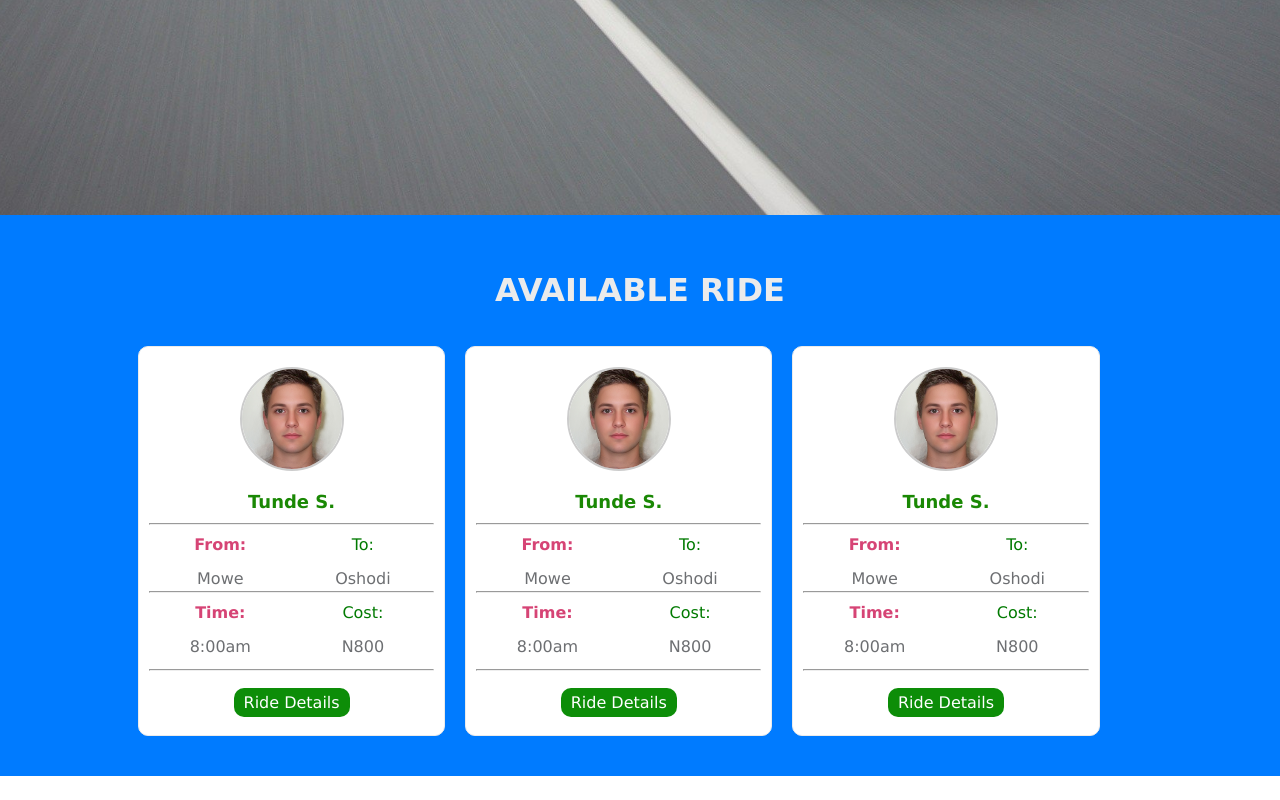
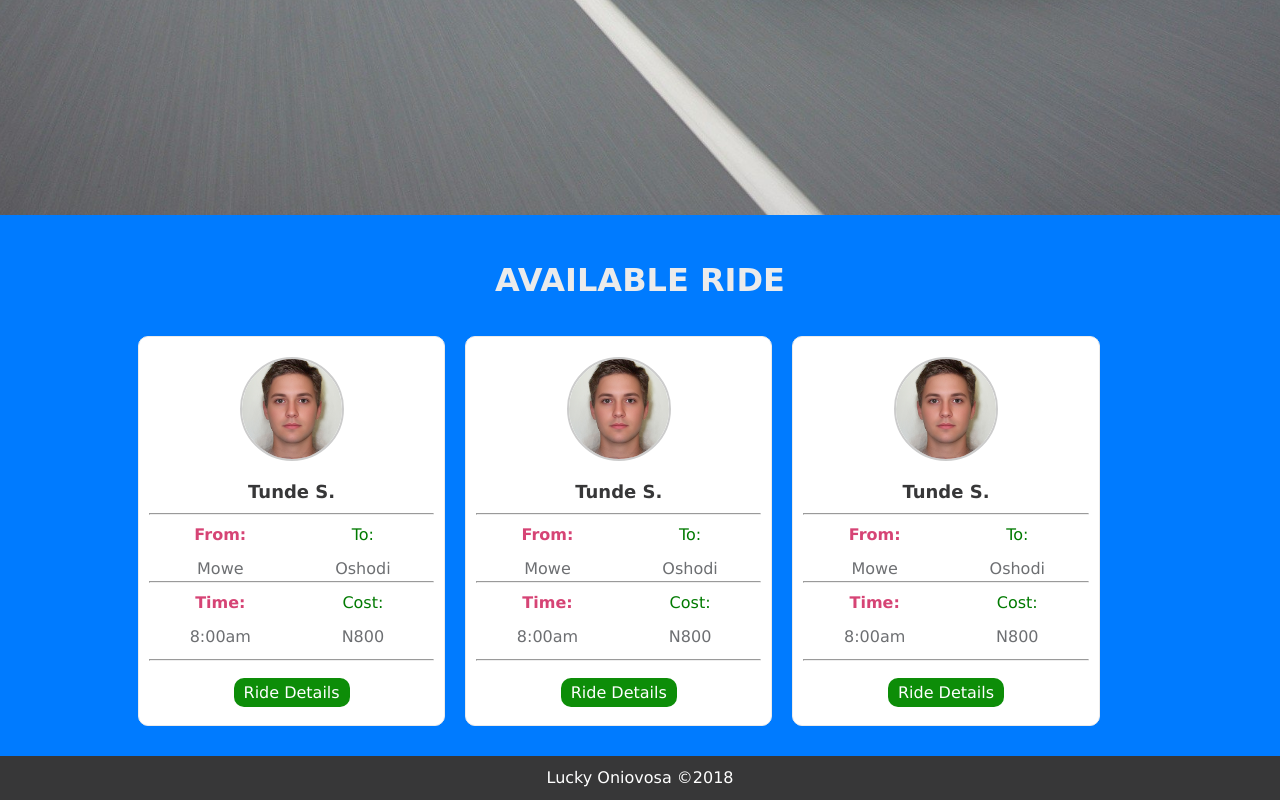
Before and after one commit to Luckzman/Ride-My-Way, a plain HTML site: page UI/index.html in a window 1280 px wide. Shown: the part 625-1425 px from the top of the page. Before the commit the page ends 1401 px from the top, so only its background shows below. Drawn offline with Linux system fonts and the light colour scheme.

Commit message:
add footer to index page

```diff
--- a/UI/css/style.css
+++ b/UI/css/style.css
@@ -218,7 +218,7 @@ header .caption p{
 
 main{
     background-color: #007bff;
-    padding: 30px 0;
+    padding: 20px 0;
 }
 
 main .card {
@@ -236,7 +236,7 @@ main h1 {
 }
 
 main h3{
-    color: #1a8804;
+    color: #373738;
     font-size: 18px;
     font-weight: 600;
 }
@@ -288,3 +288,9 @@ main img {
     padding:15px;
     box-sizing: border-box;
 }
+
+footer{
+    padding: 10px;
+    background-color: #373738;
+    color: #fff;
+}
--- a/UI/index.html
+++ b/UI/index.html
@@ -143,6 +143,8 @@
 
         </div>
     </main>
-    <footer></footer>
+    <footer class="text-center">
+        <p>Lucky Oniovosa &copy;2018</p>
+    </footer>
 </body>
 </html>
```
